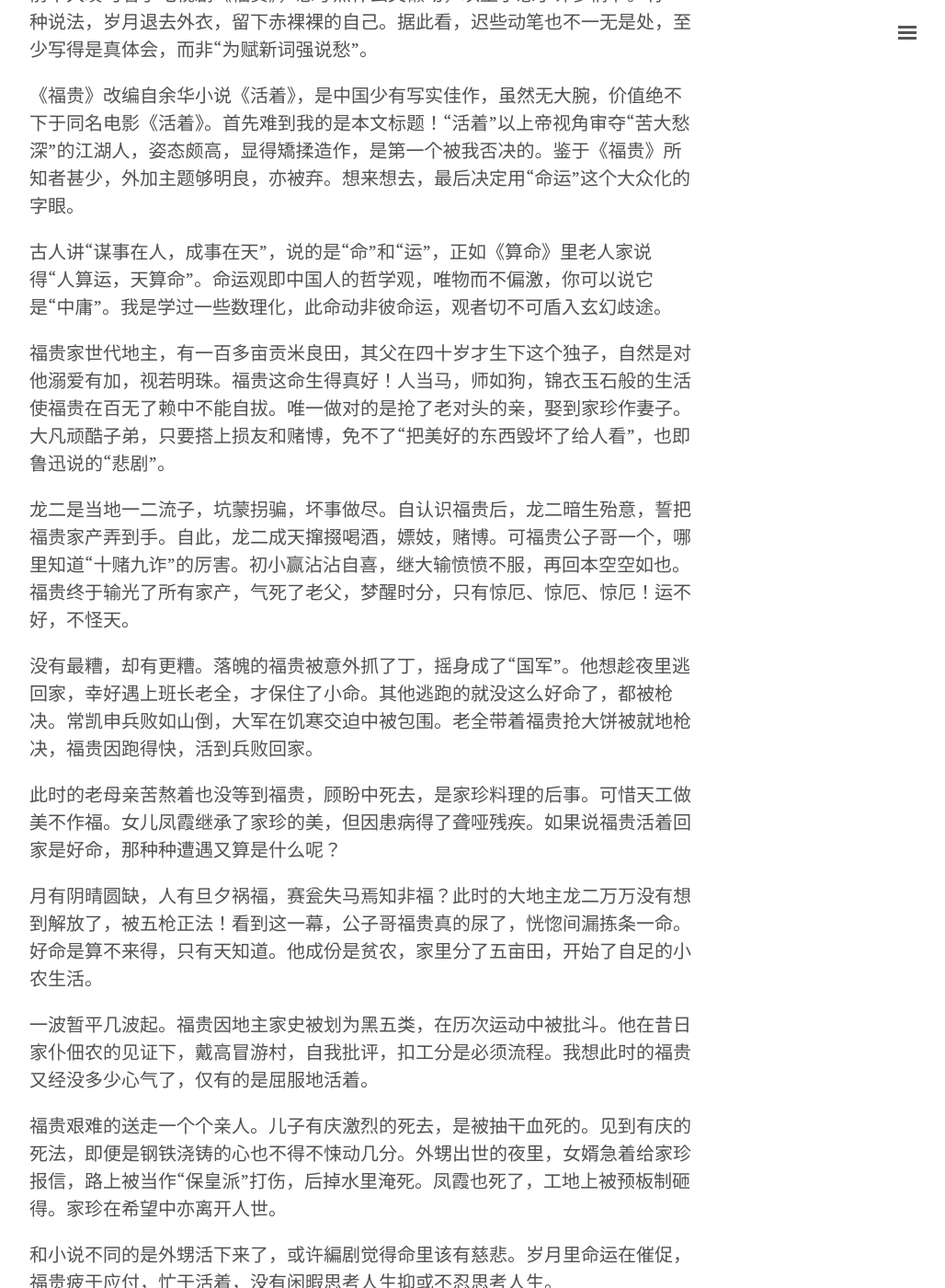
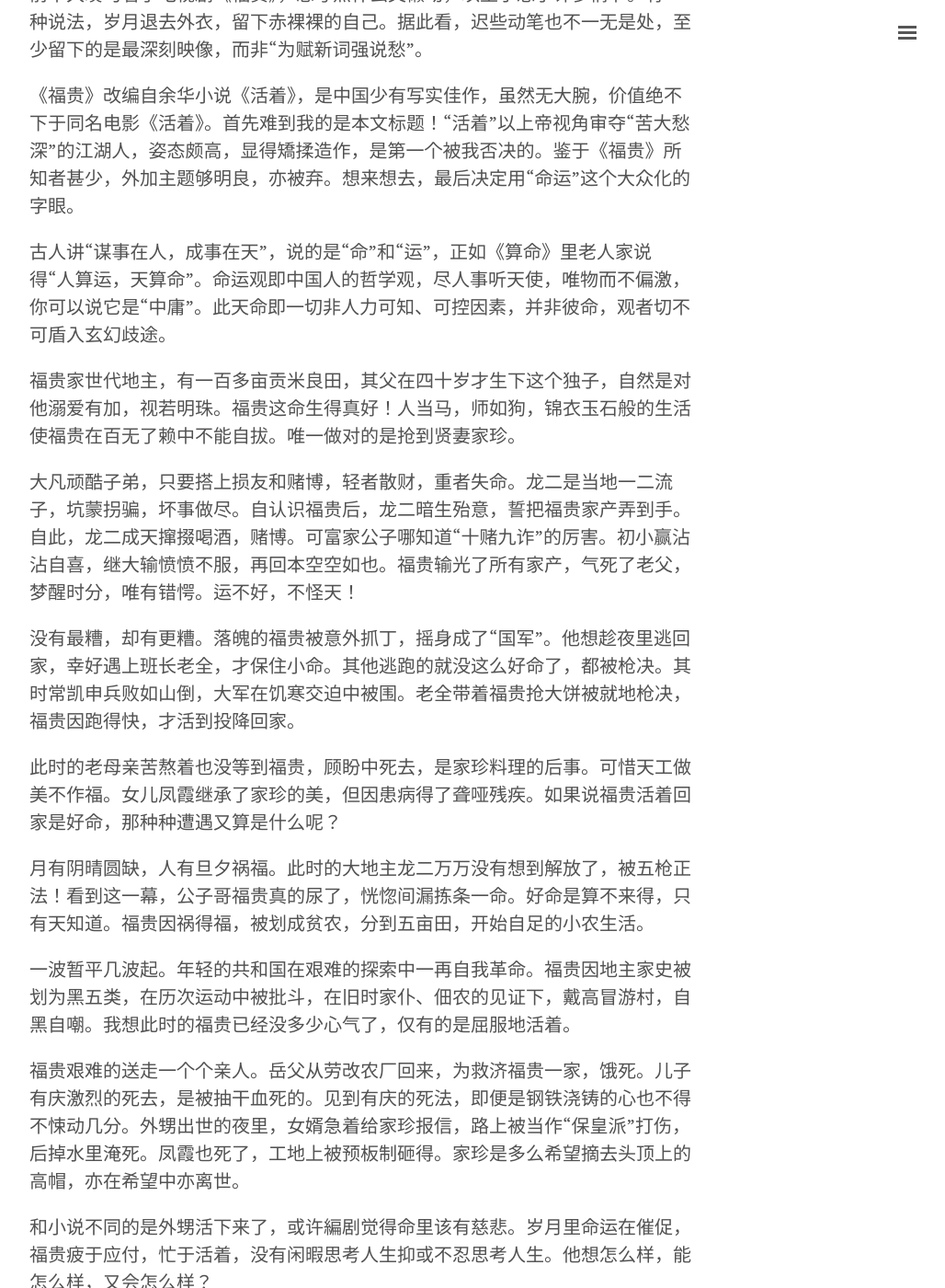
Before and after one commit to outsinre/zh-blog, a Jekyll site: the page built from _posts/2018-04-12-hz.md, in a window 1280 px wide and 1400 px high, scrolled down 253 px. Shown: the whole window at 92% size, without its empty margins (248-1276 px from the left). Built offline with Jekyll 4.4.1, drawn with Linux system fonts in a browser that asks for light colours; comment, search, counter and statistics services are not loaded; some of the changed text lies outside the part shown.

Commit message:
huo zhe updates

```diff
--- a/_posts/2018-04-12-hz.md
+++ b/_posts/2018-04-12-hz.md
@@ -1,30 +1,28 @@
 ---
 layout: post
-title: “命运”
+title: 命运
 ---
 
-前不久凑巧看了电视剧《福贵》，想写点什么又懒动，以至于忘了许多情节。有一种说法，岁月退去外衣，留下赤裸裸的自己。据此看，迟些动笔也不一无是处，至少写得是真体会，而非“为赋新词强说愁”。
+前不久凑巧看了电视剧《福贵》，想写点什么又懒动，以至于忘了许多情节。有一种说法，岁月退去外衣，留下赤裸裸的自己。据此看，迟些动笔也不一无是处，至少留下的是最深刻映像，而非“为赋新词强说愁”。
 
 《福贵》改编自余华小说《活着》，是中国少有写实佳作，虽然无大腕，价值绝不下于同名电影《活着》。首先难到我的是本文标题！“活着”以上帝视角审夺“苦大愁深”的江湖人，姿态颇高，显得矯揉造作，是第一个被我否决的。鉴于《福贵》所知者甚少，外加主题够明良，亦被弃。想来想去，最后决定用“命运”这个大众化的字眼。
 
-古人讲“谋事在人，成事在天”，说的是“命”和“运”，正如《算命》里老人家说得“人算运，天算命”。命运观即中国人的哲学观，唯物而不偏激，你可以说它是“中庸”。我是学过一些数理化，此命动非彼命运，观者切不可盾入玄幻歧途。
+古人讲“谋事在人，成事在天”，说的是“命”和“运”，正如《算命》里老人家说得“人算运，天算命”。命运观即中国人的哲学观，尽人事听天使，唯物而不偏激，你可以说它是“中庸”。此天命即一切非人力可知、可控因素，并非彼命，观者切不可盾入玄幻歧途。
 
-福贵家世代地主，有一百多亩贡米良田，其父在四十岁才生下这个独子，自然是对他溺爱有加，视若明珠。福贵这命生得真好！人当马，师如狗，锦衣玉石般的生活使福贵在百无了赖中不能自拔。唯一做对的是抢了老对头的亲，娶到家珍作妻子。大凡顽酷子弟，只要搭上损友和赌博，免不了“把美好的东西毁坏了给人看”，也即鲁迅说的“悲剧”。
+福贵家世代地主，有一百多亩贡米良田，其父在四十岁才生下这个独子，自然是对他溺爱有加，视若明珠。福贵这命生得真好！人当马，师如狗，锦衣玉石般的生活使福贵在百无了赖中不能自拔。唯一做对的是抢到贤妻家珍。
 
-龙二是当地一二流子，坑蒙拐骗，坏事做尽。自认识福贵后，龙二暗生殆意，誓把福贵家产弄到手。自此，龙二成天撺掇喝酒，嫖妓，赌博。可福贵公子哥一个，哪里知道“十赌九诈”的厉害。初小赢沾沾自喜，继大输愤愤不服，再回本空空如也。福贵终于输光了所有家产，气死了老父，梦醒时分，只有惊厄、惊厄、惊厄！运不好，不怪天。
+大凡顽酷子弟，只要搭上损友和赌博，轻者散财，重者失命。龙二是当地一二流子，坑蒙拐骗，坏事做尽。自认识福贵后，龙二暗生殆意，誓把福贵家产弄到手。自此，龙二成天撺掇喝酒，赌博。可富家公子哪知道“十赌九诈”的厉害。初小赢沾沾自喜，继大输愤愤不服，再回本空空如也。福贵输光了所有家产，气死了老父，梦醒时分，唯有错愕。运不好，不怪天！
 
-没有最糟，却有更糟。落魄的福贵被意外抓了丁，摇身成了“国军”。他想趁夜里逃回家，幸好遇上班长老全，才保住了小命。其他逃跑的就没这么好命了，都被枪决。常凯申兵败如山倒，大军在饥寒交迫中被包围。老全带着福贵抢大饼被就地枪决，福贵因跑得快，活到兵败回家。
+没有最糟，却有更糟。落魄的福贵被意外抓丁，摇身成了“国军”。他想趁夜里逃回家，幸好遇上班长老全，才保住小命。其他逃跑的就没这么好命了，都被枪决。其时常凯申兵败如山倒，大军在饥寒交迫中被围。老全带着福贵抢大饼被就地枪决，福贵因跑得快，才活到投降回家。
 
 此时的老母亲苦熬着也没等到福贵，顾盼中死去，是家珍料理的后事。可惜天工做美不作福。女儿凤霞继承了家珍的美，但因患病得了聋哑残疾。如果说福贵活着回家是好命，那种种遭遇又算是什么呢？
 
-月有阴晴圆缺，人有旦夕祸福，赛瓮失马焉知非福？此时的大地主龙二万万没有想到解放了，被五枪正法！看到这一幕，公子哥福贵真的尿了，恍惚间漏拣条一命。好命是算不来得，只有天知道。他成份是贫农，家里分了五亩田，开始了自足的小农生活。
+月有阴晴圆缺，人有旦夕祸福。此时的大地主龙二万万没有想到解放了，被五枪正法！看到这一幕，公子哥福贵真的尿了，恍惚间漏拣条一命。好命是算不来得，只有天知道。福贵因祸得福，被划成贫农，分到五亩田，开始自足的小农生活。
 
-一波暂平几波起。福贵因地主家史被划为黑五类，在历次运动中被批斗。他在昔日家仆佃农的见证下，戴高冒游村，自我批评，扣工分是必须流程。我想此时的福贵又经没多少心气了，仅有的是屈服地活着。
+一波暂平几波起。年轻的共和国在艰难的探索中一再自我革命。福贵因地主家史被划为黑五类，在历次运动中被批斗，在旧时家仆、佃农的见证下，戴高冒游村，自黑自嘲。我想此时的福贵已经没多少心气了，仅有的是屈服地活着。
 
-福贵艰难的送走一个个亲人。儿子有庆激烈的死去，是被抽干血死的。见到有庆的死法，即便是钢铁浇铸的心也不得不悚动几分。外甥出世的夜里，女婿急着给家珍报信，路上被当作“保皇派”打伤，后掉水里淹死。凤霞也死了，工地上被预板制砸得。家珍在希望中亦离开人世。
+福贵艰难的送走一个个亲人。岳父从劳改农厂回来，为救济福贵一家，饿死。儿子有庆激烈的死去，是被抽干血死的。见到有庆的死法，即便是钢铁浇铸的心也不得不悚动几分。外甥出世的夜里，女婿急着给家珍报信，路上被当作“保皇派”打伤，后掉水里淹死。凤霞也死了，工地上被预板制砸得。家珍是多么希望摘去头顶上的高帽，亦在希望中亦离世。
 
-和小说不同的是外甥活下来了，或许編剧觉得命里该有慈悲。岁月里命运在催促，福贵疲于应付，忙于活着，没有闲暇思考人生抑或不忍思考人生。
+和小说不同的是外甥活下来了，或许編剧觉得命里该有慈悲。岁月里命运在催促，福贵疲于应付，忙于活着，没有闲暇思考人生抑或不忍思考人生。他想怎么样，能怎么样，又会怎么样？
 
-看着福贵的“命”和“运”，谁想怎么样，谁能怎么样，谁会怎么样？
-
->剧里有句话非常有意思：“凭什么大家都围着你转？”。依我看，君子、小人之泽，二世未斩罢了。
+>剧里造把派有句“凭什么大家都围着你转？”。实乃君子、小人之泽，五世未斩罢了。
```
